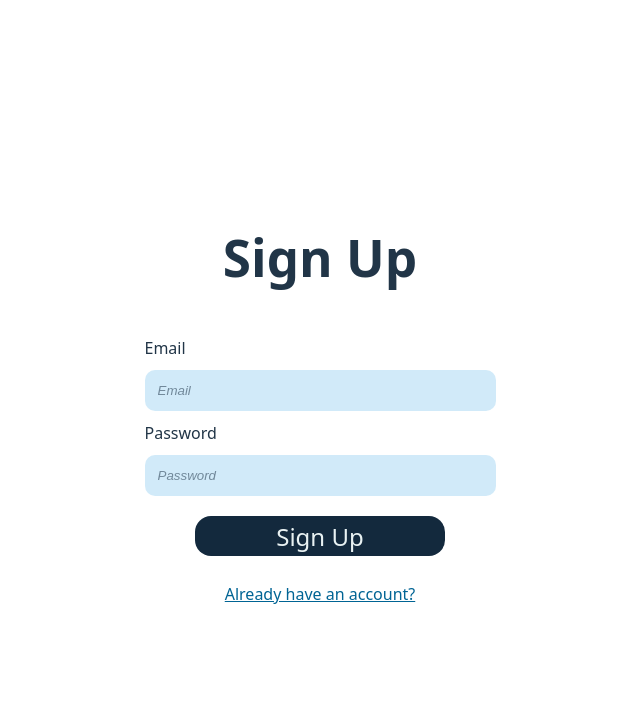
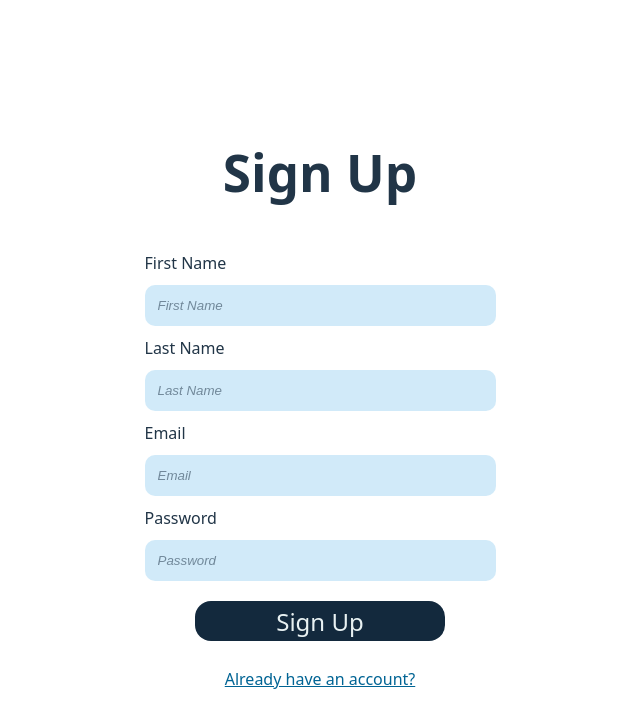
Before and after one commit to olkaniecki/mobile-pwa, a React (Vite) app in the folder my-app/: page /signup in a window 1280 px wide. Shown: the top 728 px of the page, without its empty margins (320-960 px from the left). Built offline with nearby package versions, Linux system fonts and the light colour scheme; no server answers.

Commit message:
Implement db

```diff
--- a/my-app/src/firebase.js
+++ b/my-app/src/firebase.js
@@ -1,5 +1,6 @@
 import { initializeApp } from "firebase/app";
 import { getAuth } from "firebase/auth";
+import { getFirestore } from "firebase/firestore";
 
 const firebaseConfig = {
   apiKey: import.meta.env.VITE_FIREBASE_API_KEY,
@@ -13,4 +14,5 @@ const firebaseConfig = {
 
 const app = initializeApp(firebaseConfig);
 export const auth = getAuth(app);
+export const db = getFirestore(app);
 export default app;
--- a/my-app/src/pages/Signup.jsx
+++ b/my-app/src/pages/Signup.jsx
@@ -1,7 +1,8 @@
 import React, {useState} from 'react';
 import { NavLink, useNavigate } from 'react-router-dom';
 import { createUserWithEmailAndPassword } from 'firebase/auth';
-import { auth } from '../firebase';
+import { doc, setDoc } from 'firebase/firestore';
+import { auth, db } from '../firebase';
 import styled from 'styled-components';
 import { Link } from "react-router-dom";
 
@@ -66,23 +67,28 @@ const Signup = () => {
 
     const [email, setEmail] = useState('');
     const [password, setPassword] = useState('');
+    const [firstName, setFirstName] = useState('');
+    const [lastName, setLastName] = useState('');
 
     const onSubmit = async (e) => {
         e.preventDefault();
 
-        await createUserWithEmailAndPassword(auth, email, password)
-        .then((userCredential) => {
+        try {
+            const userCredential = await createUserWithEmailAndPassword(auth, email, password);
             const user = userCredential.user;
-            console.log(user);
-            navigate("/login");
-        })
-        .catch((error) => {
-            // TODO: error handling for password/email problems
-            const errorCode = error.code;
-            const errorMessage = error.message;
-            console.log(errorCode, errorMessage);
-        });
-    }
+
+            await setDoc(doc(db, "users", user.uid), {
+                firstName,
+                lastName,
+                email
+            });
+            console.log("User created: ", user.uid);
+            navigate("/login")
+        } catch (err) {
+            console.error(err.code, err.message);
+        }
+    };
+
 
     return (
         <main >
@@ -91,6 +97,30 @@ const Signup = () => {
                 <div>
                     <h1> Sign Up </h1>
                     <form>
+                        <div>
+                             <SignUpLabels htmlFor="first-name">
+                                First Name
+                            </SignUpLabels>
+                            <InputBoxes
+                                type="text"
+                                label="First name"
+                                value={firstName}
+                                onChange={(e) => setFirstName(e.target.value)}
+                                required
+                                placeholder="First Name"
+                            />
+                            <SignUpLabels htmlFor="last-name">
+                                Last Name
+                            </SignUpLabels>
+                            <InputBoxes
+                                type="text"
+                                label="Last name"
+                                value={lastName}
+                                onChange={(e) => setLastName(e.target.value)}
+                                required
+                                placeholder="Last Name"
+                            />
+                        </div>
                         <div>
                             <SignUpLabels htmlFor="email-address">
                                 Email
```
